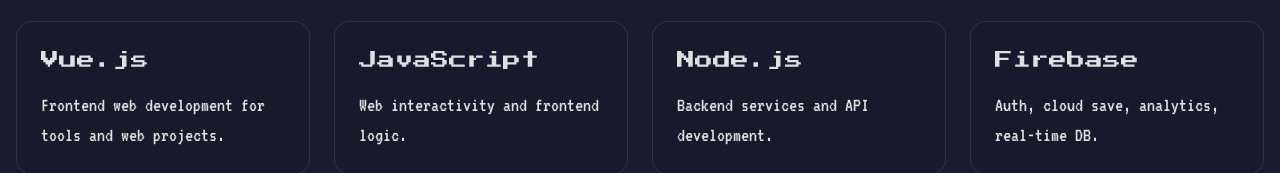
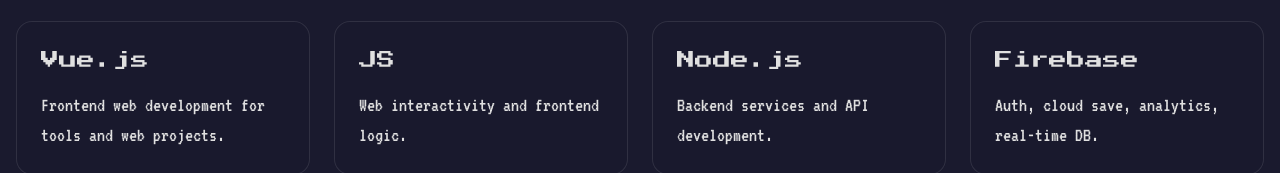
Before and after one commit to pappykunj/portfolio, a plain HTML site: page index.html in a window 1280 px wide. Shown: the part 1757-1930 px from the top of the page. Drawn offline with nearby package versions, Linux system fonts and the light colour scheme.

Commit message:
Update index.html

```diff
--- a/index.html
+++ b/index.html
@@ -336,7 +336,7 @@
                     <p>Frontend web development for tools and web projects.</p>
                 </div>
                 <div class="glass-card p-6 skill-item">
-                    <h3 class="font-press-start text-lg mb-4 text-e94560">JavaScript</h3>
+                    <h3 class="font-press-start text-lg mb-4 text-e94560">JS</h3>
                     <p>Web interactivity and frontend logic.</p>
                 </div>
                 <div class="glass-card p-6 skill-item">
```
